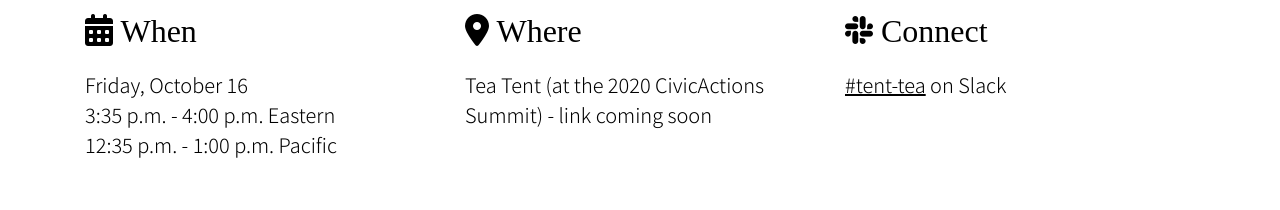
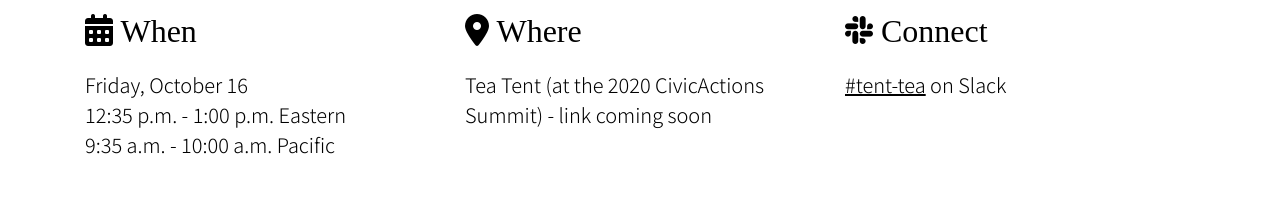
Before and after one commit to CivicActions/tea, a plain HTML site: page index.html in a window 1280 px wide. Shown: the part 556-766 px from the top of the page. Drawn offline with nearby package versions, Linux system fonts and the light colour scheme.

Commit message:
Time update

```diff
--- a/index.html
+++ b/index.html
@@ -66,8 +66,8 @@
             <div class="col-sm-4">
                 <h2><i class="fas fa-calendar-alt"></i> When</h2>
                 <p>Friday, October 16<br>
-                    3:35 p.m. - 4:00 p.m. Eastern<br>
-                    12:35 p.m. - 1:00 p.m. Pacific
+                    12:35 p.m. - 1:00 p.m. Eastern<br>
+                    9:35 a.m. - 10:00 a.m. Pacific
                 </p>
             </div>
             <div class="col-sm-4">
```
